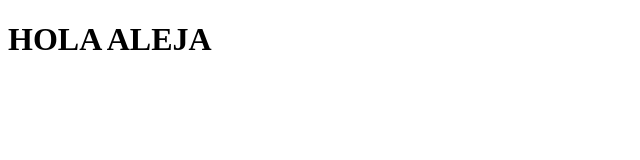
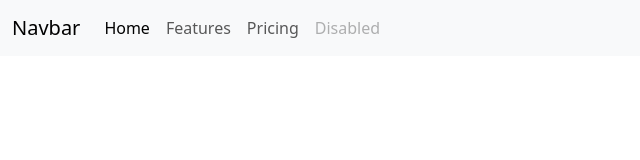
Before and after one commit to Martinezpro233/Martinezpro233.github.io, a plain HTML site: page index.html in a window 1280 px wide. Shown: the whole page, without its empty margins (0-640 px from the left). Drawn offline with nearby package versions, Linux system fonts and the light colour scheme.

Commit message:
cambios de la pgina

```diff
--- a/index.html
+++ b/index.html
@@ -1,9 +1,27 @@
 <!DOCTYPE html>
 <html lang="en">
 <head>
+    <link href="https://cdn.jsdelivr.net/npm/bootstrap@5.3.3/dist/css/bootstrap.min.css" rel="stylesheet" integrity="sha384-QWTKZyjpPEjISv5WaRU9OFeRpok6YctnYmDr5pNlyT2bRjXh0JMhjY6hW+ALEwIH" crossorigin="anonymous">
+<script src="https://cdn.jsdelivr.net/npm/bootstrap@5.3.3/dist/js/bootstrap.bundle.min.js" integrity="sha384-YvpcrYf0tY3lHB60NNkmXc5s9fDVZLESaAA55NDzOxhy9GkcIdslK1eN7N6jIeHz" crossorigin="anonymous"></script>
     <meta charset="UTF-8">
     <meta name="viewport" content="width=device-width, initial-scale=1.0">
-    <h1>HOLA ALEJA</h1>
+    <nav class="navbar navbar-expand-lg bg-body-tertiary">
+        <div class="container-fluid">
+          <a class="navbar-brand" href="#">Navbar</a>
+          <button class="navbar-toggler" type="button" data-bs-toggle="collapse" data-bs-target="#navbarNavAltMarkup" aria-controls="navbarNavAltMarkup" aria-expanded="false" aria-label="Toggle navigation">
+            <span class="navbar-toggler-icon"></span>
+          </button>
+          <div class="collapse navbar-collapse" id="navbarNavAltMarkup">
+            <div class="navbar-nav">
+              <a class="nav-link active" aria-current="page" href="#">Home</a>
+              <a class="nav-link" href="#">Features</a>
+              <a class="nav-link" href="#">Pricing</a>
+              <a class="nav-link disabled" aria-disabled="true">Disabled</a>
+            </div>
+          </div>
+        </div>
+      </nav>
+
     <title>Document</title>
 </head>
 <body>
```
